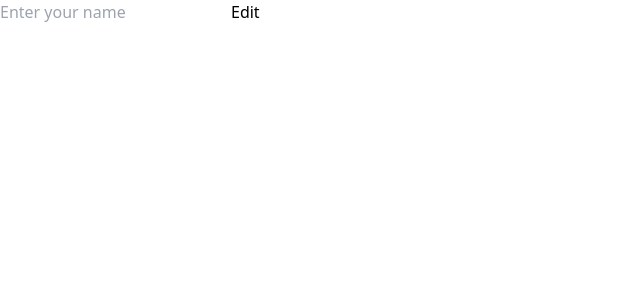
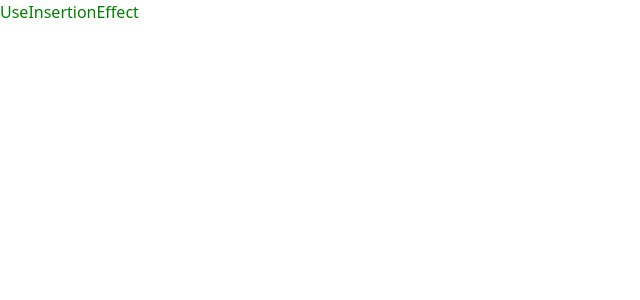
Before and after one commit to aqorbani/samplehooks, a Next.js app: page / in a window 1280 px wide. Shown: the top 300 px of the page, without its empty margins (0-640 px from the left). Built offline with nearby package versions, Linux system fonts and the light colour scheme.

Commit message:
work with UseInsertionEffect hook

```diff
--- a/src/app/page.tsx
+++ b/src/app/page.tsx
@@ -14,6 +14,7 @@ import UseDeferredValue from "@/components/sampleHooks/UseDeferredValue/UseDefer
 import UseActionState from "@/components/sampleHooks/UseActionState/UseActionState";
 import UseDebugValue from "@/components/sampleHooks/UseDebugValue/UseDebugValue";
 import UseImperativeHandle from "@/components/sampleHooks/UseImperativeHandle/UseImperativeHandle";
+import UseInsertionEffect from "@/components/sampleHooks/UseInsertionEffect";
 
 export default function Home() {
   // const { user, login, logout } = useUser();
@@ -39,7 +40,8 @@ export default function Home() {
       {/* <UseDeferredValue /> */}
       {/* <UseActionState /> */}
       {/* <UseDebugValue /> */}
-      <UseImperativeHandle />
+      {/* <UseImperativeHandle /> */}
+      <UseInsertionEffect />
     </div>
   );
 }
--- a/src/components/sampleHooks/UseImperativeHandle/UseImperativeHandle.tsx
+++ b/src/components/sampleHooks/UseImperativeHandle/UseImperativeHandle.tsx
@@ -3,7 +3,7 @@ import React, { useRef } from "react";
 import Input from "./Input";
 
 const UseImperativeHandle = () => {
-  const ref = useRef<any>(null);
+  const ref = useRef<HTMLInputElement | any>(null);
 
   function handleClick() {
     if (ref.current !== null) {
--- /dev/null
+++ b/src/components/sampleHooks/UseInsertionEffect.tsx
@@ -0,0 +1,22 @@
+"use client";
+import React, { useInsertionEffect } from "react";
+
+const UseInsertionEffect = () => {
+  useInsertionEffect(() => {
+    const style = document.createElement("style");
+    style.textContent = `
+          body {
+            color: green;
+          }
+        `;
+    document.head.appendChild(style);
+
+    return () => {
+      style.remove();
+    };
+  }, []);
+
+  return <div>UseInsertionEffect</div>;
+};
+
+export default UseInsertionEffect;
```
